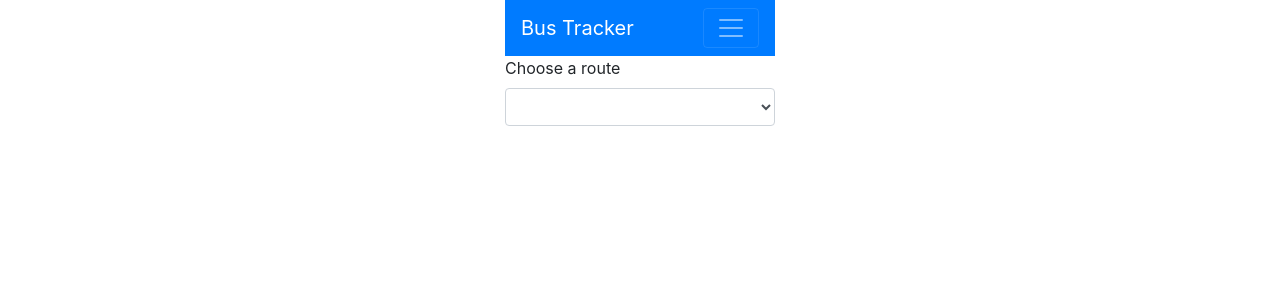
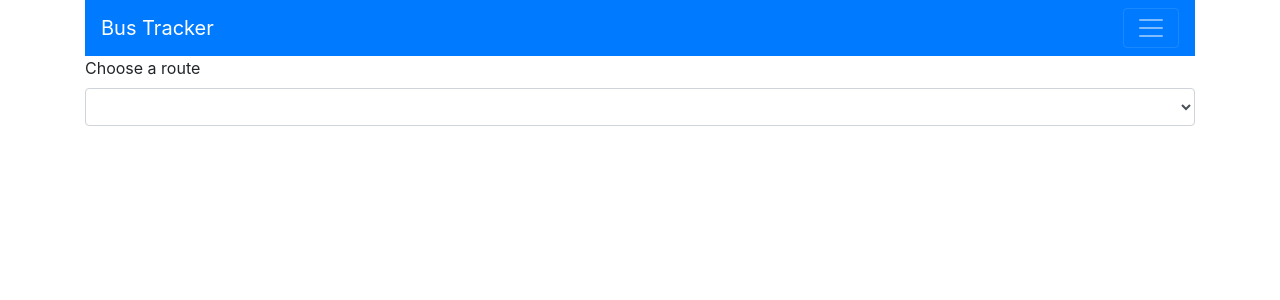
Before and after one commit to s4826/bustracker, a Flask app: page / in a window 1280 px wide. Shown: the top 300 px of the page. Run offline with Flask 3, Linux system fonts and the light colour scheme; tables that the repository leaves empty hold one stand-in row (values such as "Sample post"); parts of the project's set-up code (start-up, migrations or seed data) failed here and were passed over; some libraries are stand-ins or nearby versions.

Commit message:
Add meta tag for viewport sizing

```diff
--- a/bustracker/app/static/styles.css
+++ b/bustracker/app/static/styles.css
@@ -1,5 +1,5 @@
 .container {
-    width: 300px;
+    width: 100%;
 }
 
 .arrival-time {
--- a/bustracker/app/templates/base.html
+++ b/bustracker/app/templates/base.html
@@ -8,6 +8,7 @@
             <link href="{{ url_for('static', filename='styles.css') }}" rel="stylesheet" />
             <link href="{{ url_for('static', filename='favicon.ico') }}" rel="shortcut icon">
         {% endblock %}
+        <meta name="viewport" content="width=device-width initial-scale=1.0">
     </head>
     <body>
         {% block navbar %}
```
